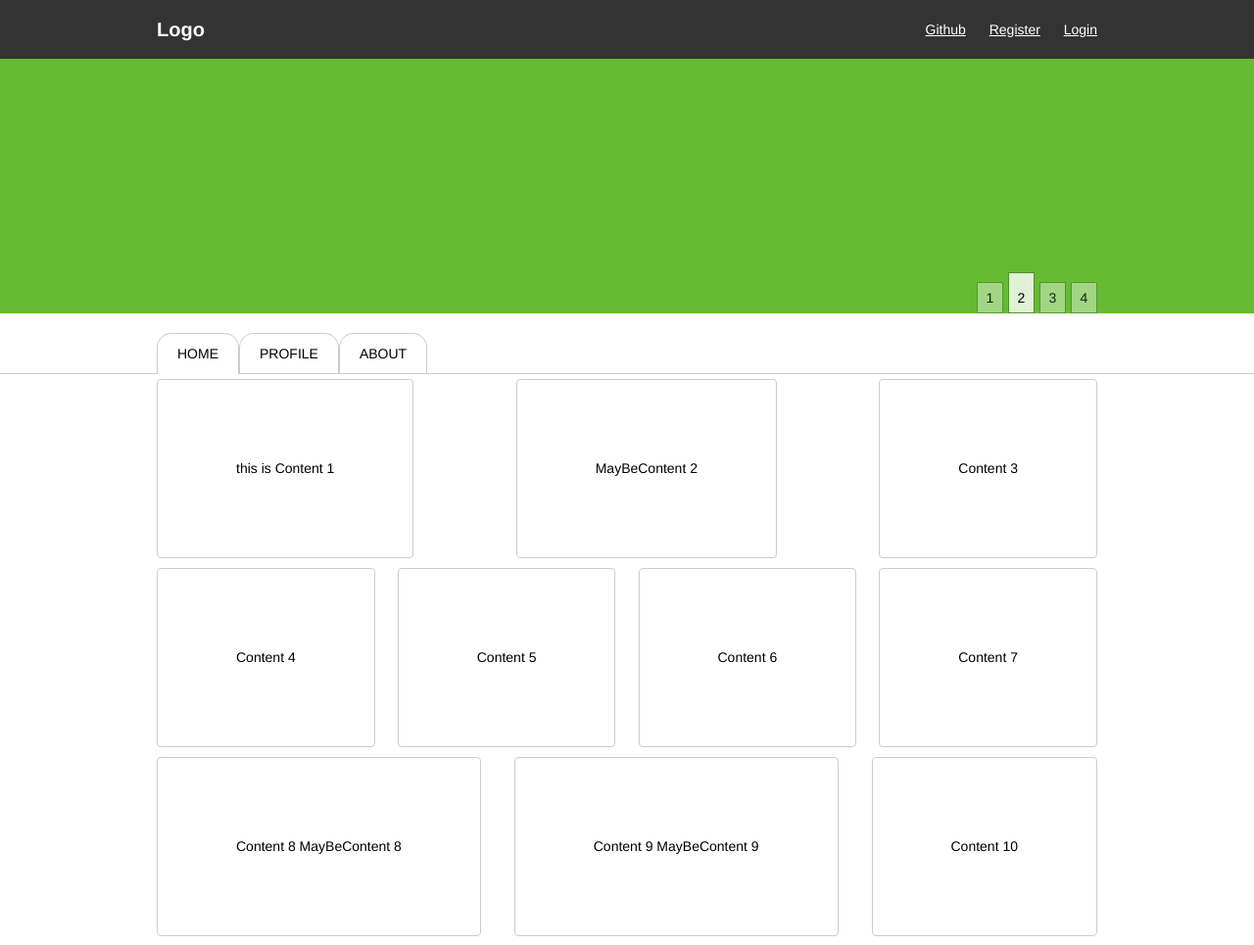
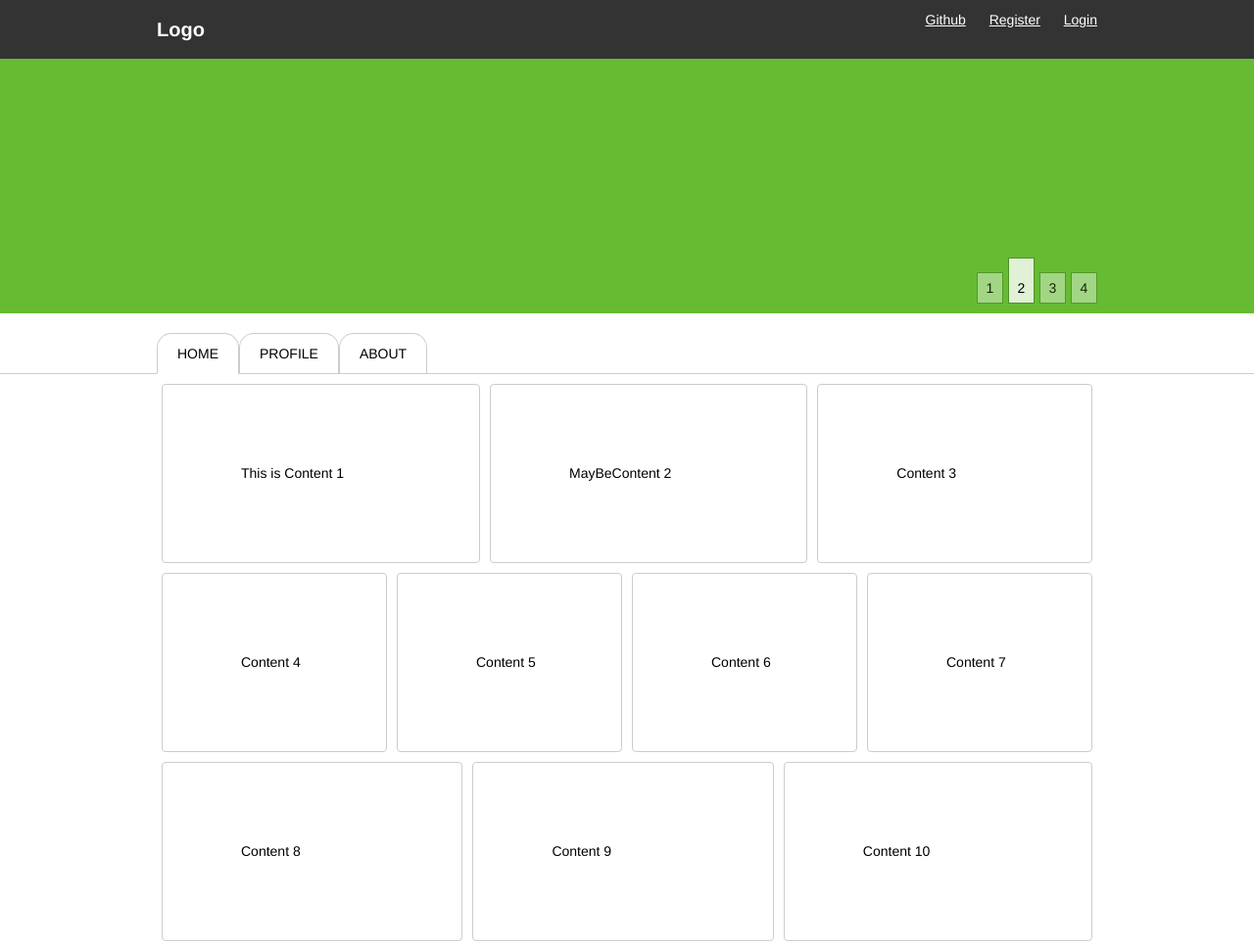
Before and after one commit to Cccshine/baiduife, a plain HTML site: page day0708/design.html in a window 1280 px wide. Shown: the top 965 px of the page at 98% size. Drawn offline with Linux system fonts and the light colour scheme.

Commit message:
change flex

```diff
--- a/day0708/css/design.css
+++ b/day0708/css/design.css
@@ -27,17 +27,17 @@ h1{
 
 /* header start */
 header{
-	height: 60px;
-	line-height: 60px;
 	color: #fff;
 	background: #333;
 }
 header h1{
 	float: left;
+	line-height: 60px;
 }
 #link-list{
 	font-size: 1.4rem;
 	float: right;
+	margin-top: 10px;
 }
 #link-list li{
 	display: inline-block;
@@ -62,6 +62,7 @@ header h1{
 	display: flex;
 	align-items: flex-end;
 	justify-content: flex-end;
+	margin-bottom: 10px;
 }
 #banner-sign-list li{
 	display: inline-block;
@@ -75,7 +76,7 @@ header h1{
 	opacity: .8;
 }
 #banner-sign-list .active{
-	padding-top: 10px;
+	padding-top: 15px;
 	background: #e0f1d6;
 	opacity: 1;
 }
@@ -110,12 +111,13 @@ header h1{
 #content{
 	display: flex;
 	flex-wrap: wrap;
-	justify-content: space-between;
+	/* justify-content: space-between; */
 	font-size: 1.4rem;
 }
 #content section{
+	flex: 1 1 auto;
 	padding: 80px;
-	margin-bottom: 10px;
+	margin: 5px;
 	border: 1px solid #ccc;
 	border-radius: 4px;
 }
@@ -127,6 +129,7 @@ footer{
 	text-align: center;
 	color: #fff;
 	font-size: 1.4rem;
+	margin-top: 20px;
 	padding-top: 20px;
 	background: #666;
 }
--- a/day0708/design.html
+++ b/day0708/design.html
@@ -33,15 +33,15 @@
 			</nav>
 		</div>
 		<div id="content" class="container">
-			<section>this is Content 1</section>
+			<section>This is Content 1</section>
 			<section>MayBeContent 2</section>
 			<section>Content 3</section>
 			<section>Content 4</section>
 			<section>Content 5</section>
 			<section>Content 6</section>
 			<section>Content 7</section>
-			<section>Content 8 MayBeContent 8</section>
-			<section>Content 9 MayBeContent 9</section>
+			<section>Content 8</section>
+			<section>Content 9</section>
 			<section>Content 10</section>
 		</div>
 	</div>
```
